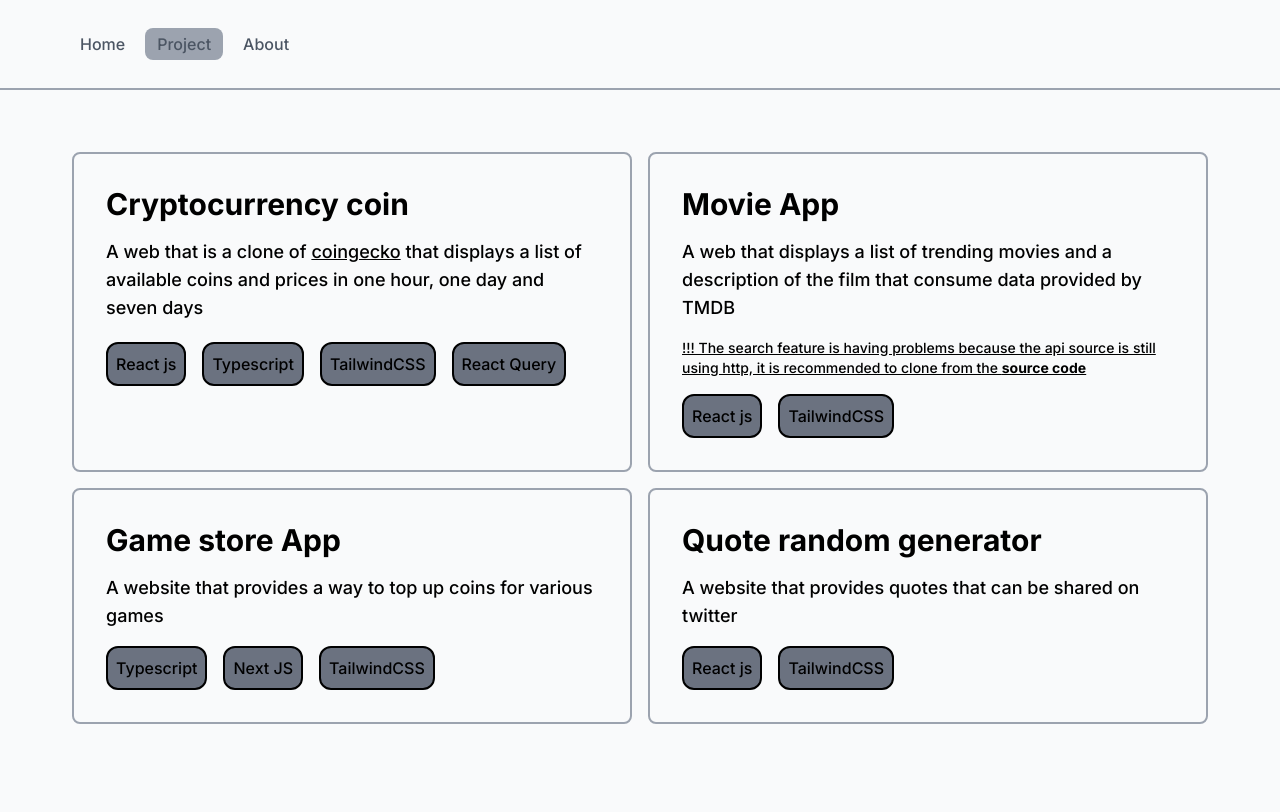
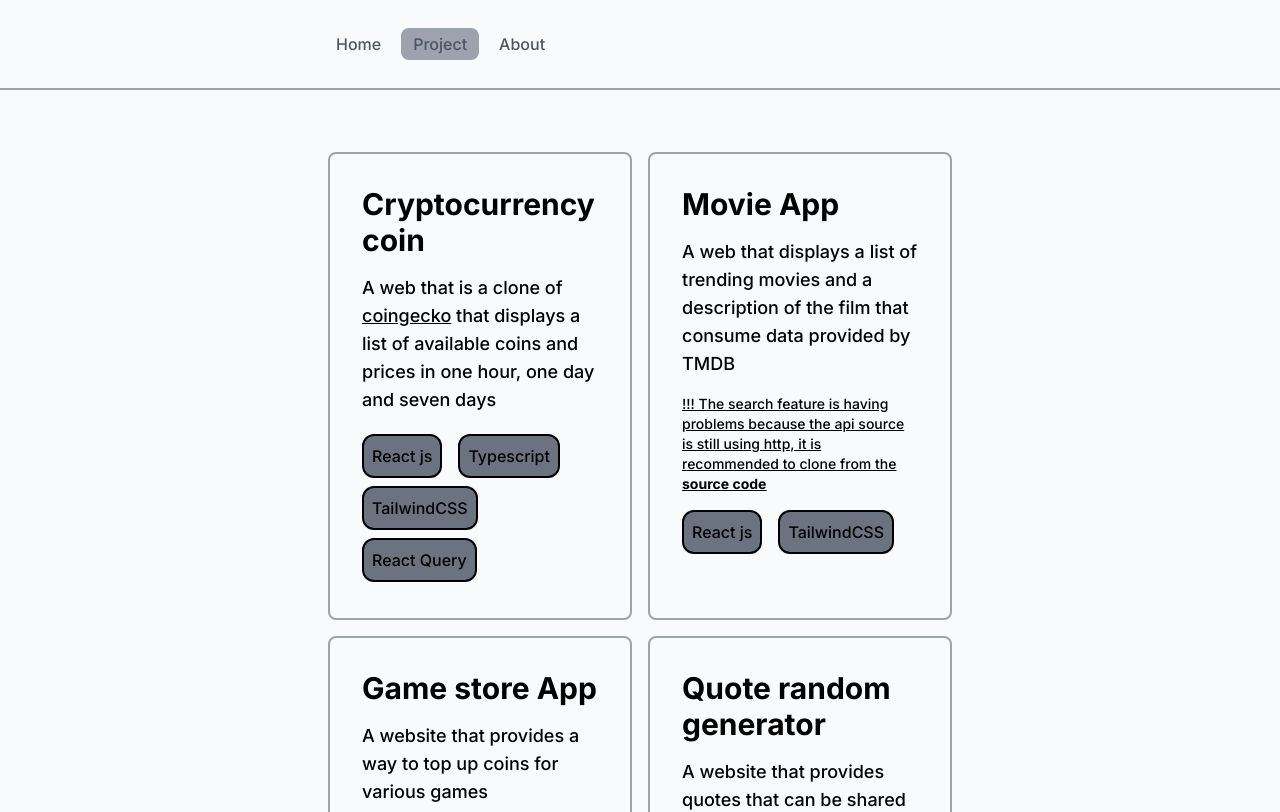
Before and after one commit to AndriP8/andripurnomo.com, a Next.js app: page /project in a window 1280 px wide. Shown: the top 812 px of the page. Built offline with nearby package versions, Linux system fonts and the light colour scheme.

Commit message:
update styling spacing container

```diff
--- a/styles/globals.css
+++ b/styles/globals.css
@@ -26,6 +26,6 @@
 
 @layer components {
   .width-container {
-    @apply px-4 sm:px-8 md:px-16;
+    @apply px-8 sm:px-52 md:px-60 lg:px-72 xl:px-80;
   }
 }
```
